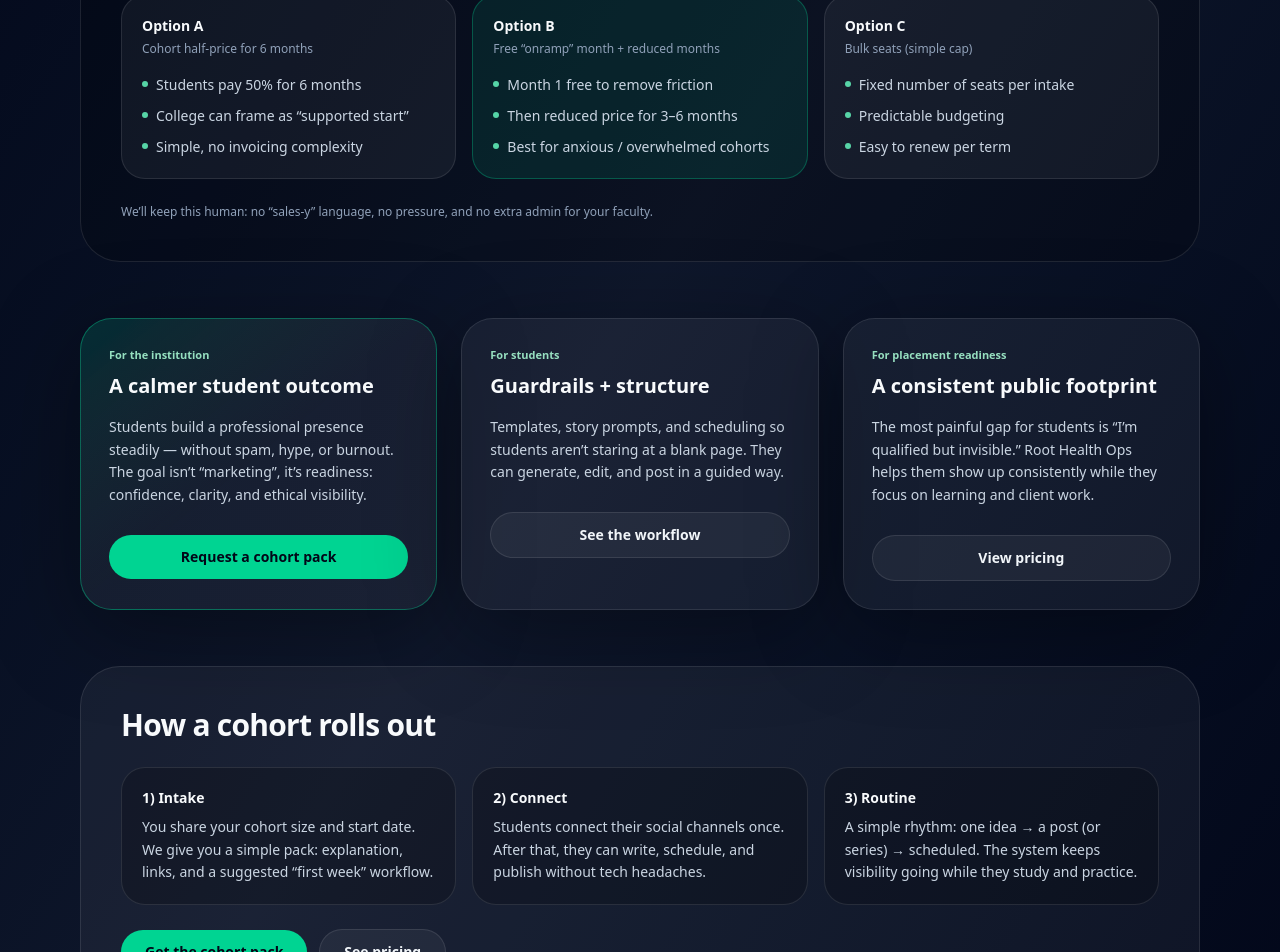
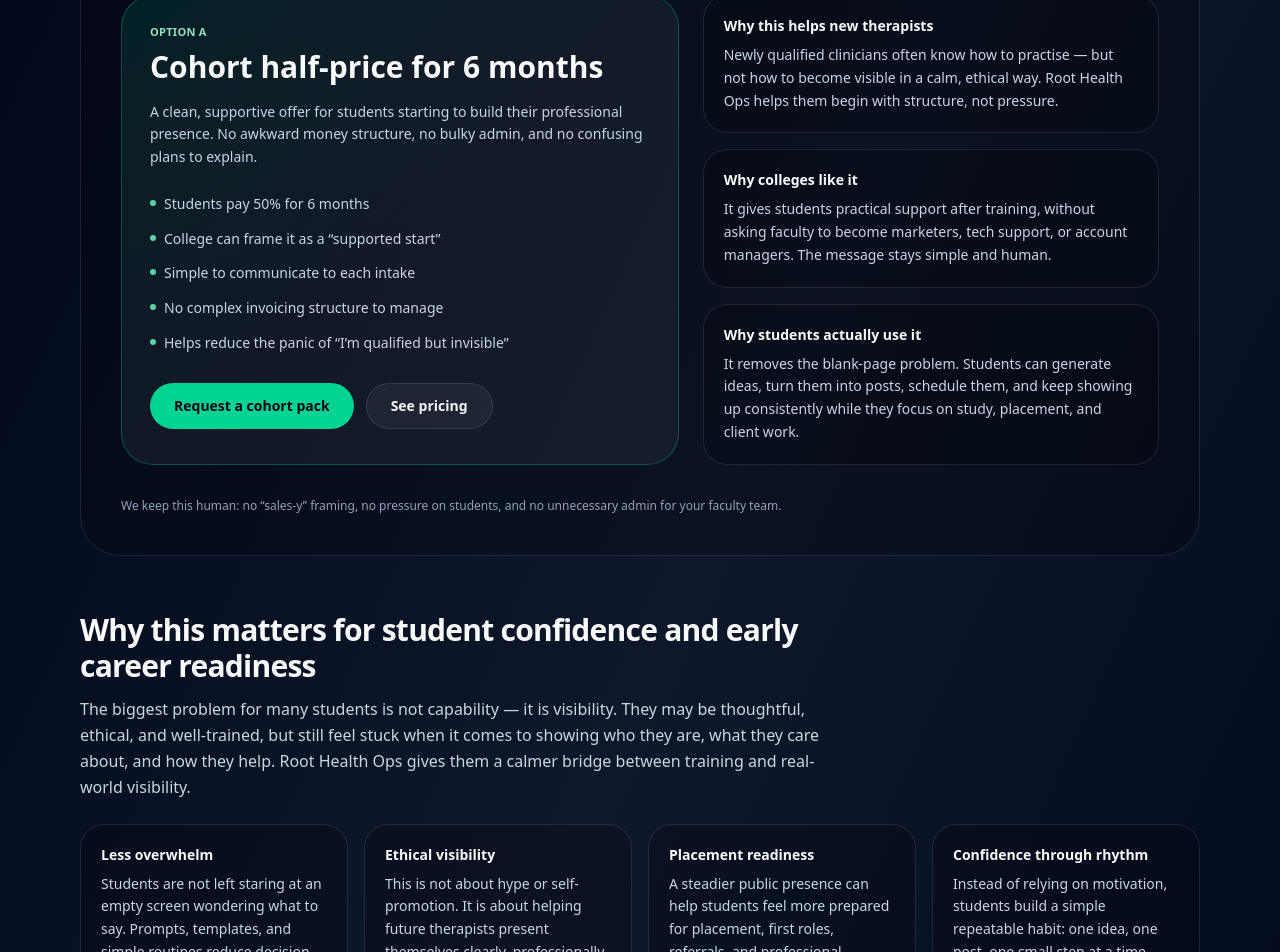
Before and after one commit to Hypnohippy/root-health-ops-dashboard1, a Next.js app: page /colleges in a window 1280 px wide. Shown: the part 720-1672 px from the top of the page. Built offline with nearby package versions, Linux system fonts and the light colour scheme.

Commit message:
Update page.tsx

```diff
--- a/app/(marketing)/colleges/page.tsx
+++ b/app/(marketing)/colleges/page.tsx
@@ -44,7 +44,9 @@ function Card({
 
       <div className="mt-2 text-xl font-semibold text-slate-50">{title}</div>
 
-      <div className="mt-4 text-sm text-slate-300 leading-relaxed">{children}</div>
+      <div className="mt-4 text-sm text-slate-300 leading-relaxed">
+        {children}
+      </div>
 
       <div className="mt-7">
         <Link
@@ -69,6 +71,23 @@ function Bullet({ children }: { children: React.ReactNode }) {
       <span className="mt-[7px] inline-block h-1.5 w-1.5 rounded-full bg-emerald-300/90" />
       <span className="leading-relaxed">{children}</span>
     </li>
+  );
+}
+
+function BenefitBlock({
+  title,
+  children,
+}: {
+  title: string;
+  children: React.ReactNode;
+}) {
+  return (
+    <div className="rounded-3xl border border-white/10 bg-black/20 p-5">
+      <div className="text-sm font-semibold text-slate-50">{title}</div>
+      <div className="mt-2 text-sm text-slate-300 leading-relaxed">
+        {children}
+      </div>
+    </div>
   );
 }
 
@@ -112,60 +131,126 @@ export default function CollegesPage() {
         </div>
       </section>
 
-      {/* The “subsidy” model explained (your idea, done cleanly) */}
-      <section className="rounded-[40px] border border-white/10 bg-black/20 p-7 md:p-10 space-y-6">
-        <h2 className="text-2xl md:text-3xl font-semibold tracking-tight">
-          The simple cohort offer (no awkward money talk)
-        </h2>
+      {/* Cohort offer */}
+      <section className="rounded-[40px] border border-white/10 bg-black/20 p-7 md:p-10 space-y-8">
+        <div className="space-y-4">
+          <h2 className="text-2xl md:text-3xl font-semibold tracking-tight">
+            The simple cohort offer
+          </h2>
 
-        <p className="text-sm md:text-base text-slate-300 leading-relaxed max-w-3xl">
-          Colleges often want to support students for the first few months — but
-          students don’t need to feel like they’re on a “special deal”.
-          We can run a cohort plan where students simply see a reduced price for
-          a fixed period, while the institution can frame it as support.
-        </p>
+          <p className="text-sm md:text-base text-slate-300 leading-relaxed max-w-3xl">
+            Colleges often want to support students for the first few months —
+            but students do not need to feel like they are on a “special deal”.
+            We keep this simple: students just see a reduced price for a fixed
+            period, while the institution can frame it as a supported start.
+          </p>
+        </div>
 
-        <div className="grid gap-4 md:grid-cols-3">
-          <div className="rounded-3xl border border-white/10 bg-white/5 p-5">
-            <div className="text-sm font-semibold text-slate-50">Option A</div>
-            <div className="mt-1 text-[12px] text-slate-400">
+        <div className="grid gap-6 lg:grid-cols-[1.1fr_0.9fr]">
+          <div className="rounded-[32px] border border-emerald-400/30 bg-gradient-to-br from-emerald-400/12 via-white/5 to-white/5 p-6 md:p-7">
+            <div className="text-[11px] font-semibold uppercase tracking-wide text-emerald-200/90">
+              Option A
+            </div>
+
+            <div className="mt-2 text-2xl md:text-3xl font-semibold text-slate-50">
               Cohort half-price for 6 months
             </div>
-            <ul className="mt-4 space-y-2">
+
+            <div className="mt-4 text-sm text-slate-300 leading-relaxed">
+              A clean, supportive offer for students starting to build their
+              professional presence. No awkward money structure, no bulky admin,
+              and no confusing plans to explain.
+            </div>
+
+            <ul className="mt-6 space-y-3">
               <Bullet>Students pay 50% for 6 months</Bullet>
-              <Bullet>College can frame as “supported start”</Bullet>
-              <Bullet>Simple, no invoicing complexity</Bullet>
+              <Bullet>College can frame it as a “supported start”</Bullet>
+              <Bullet>Simple to communicate to each intake</Bullet>
+              <Bullet>No complex invoicing structure to manage</Bullet>
+              <Bullet>Helps reduce the panic of “I’m qualified but invisible”</Bullet>
             </ul>
+
+            <div className="mt-7 flex flex-wrap gap-3">
+              <Link
+                href="/dashboard/connect"
+                className="inline-flex items-center justify-center rounded-full bg-emerald-400 px-6 py-3 text-sm font-semibold text-slate-950 hover:bg-emerald-300"
+              >
+                Request a cohort pack
+              </Link>
+
+              <Link
+                href="/pricing"
+                className="inline-flex items-center justify-center rounded-full border border-white/10 bg-white/5 px-6 py-3 text-sm font-semibold text-slate-100 hover:bg-white/10"
+              >
+                See pricing
+              </Link>
+            </div>
           </div>
 
-          <div className="rounded-3xl border border-emerald-400/30 bg-emerald-400/10 p-5">
-            <div className="text-sm font-semibold text-slate-50">Option B</div>
-            <div className="mt-1 text-[12px] text-slate-400">
-              Free “onramp” month + reduced months
-            </div>
-            <ul className="mt-4 space-y-2">
-              <Bullet>Month 1 free to remove friction</Bullet>
-              <Bullet>Then reduced price for 3–6 months</Bullet>
-              <Bullet>Best for anxious / overwhelmed cohorts</Bullet>
-            </ul>
-          </div>
+          <div className="space-y-4">
+            <BenefitBlock title="Why this helps new therapists">
+              Newly qualified clinicians often know how to practise — but not
+              how to become visible in a calm, ethical way. Root Health Ops
+              helps them begin with structure, not pressure.
+            </BenefitBlock>
 
-          <div className="rounded-3xl border border-white/10 bg-white/5 p-5">
-            <div className="text-sm font-semibold text-slate-50">Option C</div>
-            <div className="mt-1 text-[12px] text-slate-400">
-              Bulk seats (simple cap)
-            </div>
-            <ul className="mt-4 space-y-2">
-              <Bullet>Fixed number of seats per intake</Bullet>
-              <Bullet>Predictable budgeting</Bullet>
-              <Bullet>Easy to renew per term</Bullet>
-            </ul>
+            <BenefitBlock title="Why colleges like it">
+              It gives students practical support after training, without asking
+              faculty to become marketers, tech support, or account managers.
+              The message stays simple and human.
+            </BenefitBlock>
+
+            <BenefitBlock title="Why students actually use it">
+              It removes the blank-page problem. Students can generate ideas,
+              turn them into posts, schedule them, and keep showing up
+              consistently while they focus on study, placement, and client
+              work.
+            </BenefitBlock>
           </div>
         </div>
 
         <div className="text-[12px] text-slate-400">
-          We’ll keep this human: no “sales-y” language, no pressure, and no
-          extra admin for your faculty.
+          We keep this human: no “sales-y” framing, no pressure on students, and
+          no unnecessary admin for your faculty team.
+        </div>
+      </section>
+
+      {/* Expanded benefits */}
+      <section className="space-y-6">
+        <div className="max-w-3xl space-y-3">
+          <h2 className="text-2xl md:text-3xl font-semibold tracking-tight">
+            Why this matters for student confidence and early career readiness
+          </h2>
+          <p className="text-sm md:text-base text-slate-300 leading-relaxed">
+            The biggest problem for many students is not capability — it is
+            visibility. They may be thoughtful, ethical, and well-trained, but
+            still feel stuck when it comes to showing who they are, what they
+            care about, and how they help. Root Health Ops gives them a calmer
+            bridge between training and real-world visibility.
+          </p>
+        </div>
+
+        <div className="grid gap-4 md:grid-cols-2 lg:grid-cols-4">
+          <BenefitBlock title="Less overwhelm">
+            Students are not left staring at an empty screen wondering what to
+            say. Prompts, templates, and simple routines reduce decision fatigue.
+          </BenefitBlock>
+
+          <BenefitBlock title="Ethical visibility">
+            This is not about hype or self-promotion. It is about helping future
+            therapists present themselves clearly, professionally, and with good
+            boundaries.
+          </BenefitBlock>
+
+          <BenefitBlock title="Placement readiness">
+            A steadier public presence can help students feel more prepared for
+            placement, first roles, referrals, and professional opportunities.
+          </BenefitBlock>
+
+          <BenefitBlock title="Confidence through rhythm">
+            Instead of relying on motivation, students build a simple repeatable
+            habit: one idea, one post, one small step at a time.
+          </BenefitBlock>
         </div>
       </section>
 
@@ -179,8 +264,9 @@ export default function CollegesPage() {
           highlight
         >
           Students build a professional presence steadily — without spam, hype,
-          or burnout. The goal isn’t “marketing”, it’s readiness: confidence,
-          clarity, and ethical visibility.
+          or burnout. The goal is not “marketing”, it is readiness: confidence,
+          clarity, ethical visibility, and a stronger bridge into early
+          practice.
         </Card>
 
         <Card
@@ -189,19 +275,21 @@ export default function CollegesPage() {
           ctaLabel="See the workflow"
           ctaHref="/how-it-works"
         >
-          Templates, story prompts, and scheduling so students aren’t staring at
-          a blank page. They can generate, edit, and post in a guided way.
+          Templates, story prompts, and scheduling support mean students are not
+          left guessing. They can generate, edit, and post in a guided way that
+          feels manageable rather than performative.
         </Card>
 
         <Card
           eyebrow="For placement readiness"
-          title="A consistent public footprint"
+          title="A more visible starting point"
           ctaLabel="View pricing"
           ctaHref="/pricing"
         >
-          The most painful gap for students is “I’m qualified but invisible.”
-          Root Health Ops helps them show up consistently while they focus on
-          learning and client work.
+          One of the hardest early-career problems is: “I’m qualified, but no
+          one knows I exist.” Root Health Ops helps students begin building a
+          consistent professional footprint while they are still learning and
+          growing.
         </Card>
       </section>
 
@@ -215,24 +303,26 @@ export default function CollegesPage() {
           <div className="rounded-3xl border border-white/10 bg-black/20 p-5">
             <div className="text-sm font-semibold text-slate-50">1) Intake</div>
             <div className="mt-2 text-sm text-slate-300 leading-relaxed">
-              You share your cohort size and start date. We give you a simple
-              pack: explanation, links, and a suggested “first week” workflow.
+              You share your cohort size and start date. We provide a simple
+              pack with the explanation, the links, and a suggested first-week
+              workflow.
             </div>
           </div>
 
           <div className="rounded-3xl border border-white/10 bg-black/20 p-5">
             <div className="text-sm font-semibold text-slate-50">2) Connect</div>
             <div className="mt-2 text-sm text-slate-300 leading-relaxed">
-              Students connect their social channels once. After that, they can
-              write, schedule, and publish without tech headaches.
+              Students connect their channels once. After that, they can write,
+              schedule, and publish without battling unnecessary tech friction.
             </div>
           </div>
 
           <div className="rounded-3xl border border-white/10 bg-black/20 p-5">
             <div className="text-sm font-semibold text-slate-50">3) Routine</div>
             <div className="mt-2 text-sm text-slate-300 leading-relaxed">
-              A simple rhythm: one idea → a post (or series) → scheduled. The
-              system keeps visibility going while they study and practice.
+              A simple rhythm: one idea → one post (or short series) →
+              scheduled. The system helps visibility continue steadily alongside
+              learning, placement, and practice.
             </div>
           </div>
         </div>
```
